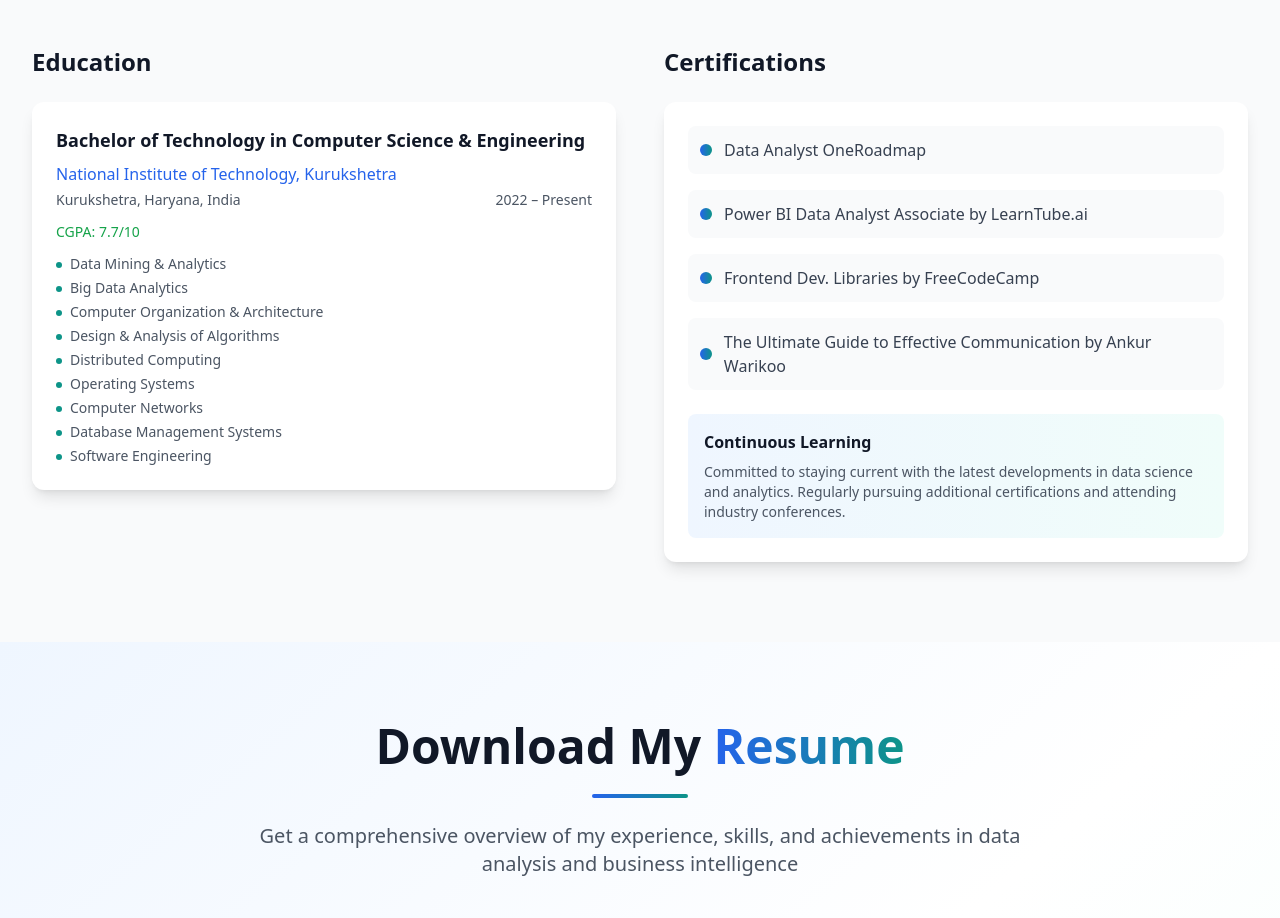
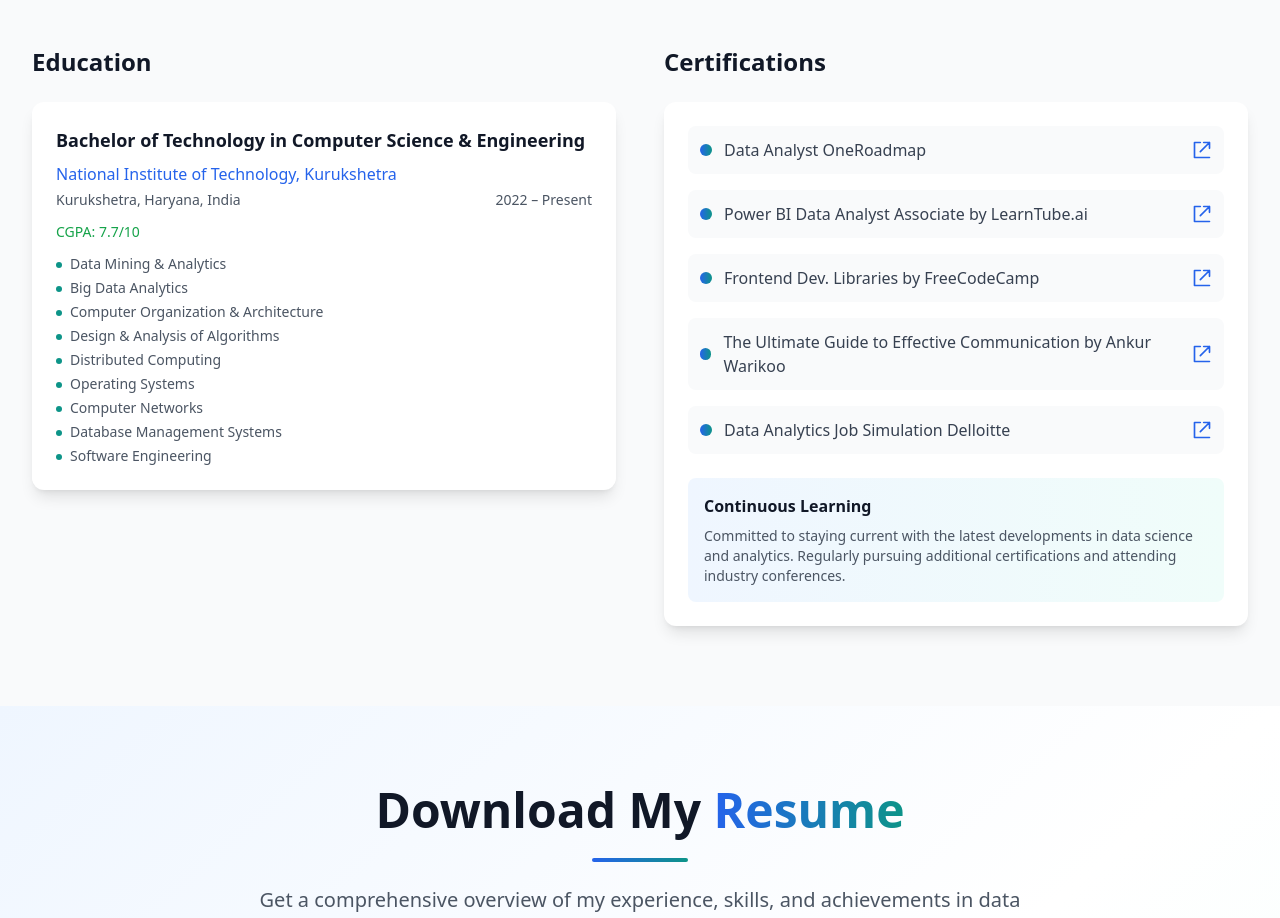
Before and after one commit to uraj1/Rhythm-Portfolio, a React (Vite) app: page / in a window 1280 px wide. Shown: the part 7140-8058 px from the top of the page. Built offline with nearby package versions, Linux system fonts and the light colour scheme.

Commit message:
certificates links are added

```diff
--- a/src/components/Experience.tsx
+++ b/src/components/Experience.tsx
@@ -110,11 +110,28 @@ const Experience = () => {
   ];
 
  const certifications = [
-    'Data Analyst OneRoadmap',
-    'Power BI Data Analyst Associate by LearnTube.ai',
-    'Frontend Dev. Libraries by FreeCodeCamp',
-    'The Ultimate Guide to Effective Communication by Ankur Warikoo',
+  {
+    title: 'Data Analyst OneRoadmap',
+    link: 'https://oneroadmap.io/skills/da/certificate/CERT-4D8009D3'
+  },
+  {
+    title: 'Power BI Data Analyst Associate by LearnTube.ai',
+    link: 'https://learntube.ai/verify/certificate/0ee91134-ff5a-4e7e-94f9-f915539877b1'
+  },
+  {
+    title: 'Frontend Dev. Libraries by FreeCodeCamp',
+    link: 'https://www.freecodecamp.org/certification/fcca1c6cb51-1dfa-4883-9dc9-1b93cf491be7/front-end-development-libraries'
+  },
+  {
+    title: 'The Ultimate Guide to Effective Communication by Ankur Warikoo',
+    link: 'https://www.linkedin.com/posts/rhythm-garg-93b1ba208_professionaldevelopment-effectivecommunication-activity-7209272933590999041-XUis?utm_source=share&utm_medium=member_desktop&rcm=ACoAAET1onwBLsT2Ky0m6v18mijj5LsXUQAwBhM'
+  },
+  {
+    title: 'Data Analytics Job Simulation Delloitte',
+    link: 'https://forage-uploads-prod.s3.amazonaws.com/completion-certificates/9PBTqmSxAf6zZTseP/io9DzWKe3PTsiS6GG_9PBTqmSxAf6zZTseP_Rnc6wGvXrWNtHKXn4_1749593863880_completion_certificate.pdf'
+  }
 ];
+
 
   const containerVariants = {
     hidden: { opacity: 0 },
@@ -302,11 +319,18 @@ const Experience = () => {
       {certifications.map((cert, index) => (
         <motion.div
           key={index}
-                      className="flex items-center space-x-3 p-3 bg-gray-50 dark:bg-gray-800 rounded-lg"
+          className="flex items-center justify-between p-3 bg-gray-50 dark:bg-gray-800 rounded-lg"
           whileHover={{ scale: 1.02, x: 5 }}
         >
+          <div className="flex items-center space-x-3">
             <div className="w-3 h-3 bg-gradient-to-r from-blue-600 to-teal-600 rounded-full"></div>
-                      <span className="text-gray-700 dark:text-gray-300 font-medium">{cert}</span>
+            <span className="text-gray-700 dark:text-gray-300 font-medium">{cert.title}</span>
+          </div>
+          <a href={cert.link} target="_blank" rel="noopener noreferrer">
+            <svg className="w-5 h-5 text-blue-600 hover:text-teal-600 transition" fill="none" stroke="currentColor" strokeWidth="2" viewBox="0 0 24 24">
+              <path strokeLinecap="round" strokeLinejoin="round" d="M14 3h7v7M10 14L21 3M21 21H3V3h7" />
+            </svg>
+          </a>
         </motion.div>
       ))}
     </div>
@@ -323,6 +347,7 @@ const Experience = () => {
     </motion.div>
   </div>
 </motion.div>
+
           </div>
         </motion.div>
       </div>
```
Lines whose indentation alone changed are shown as unchanged.
